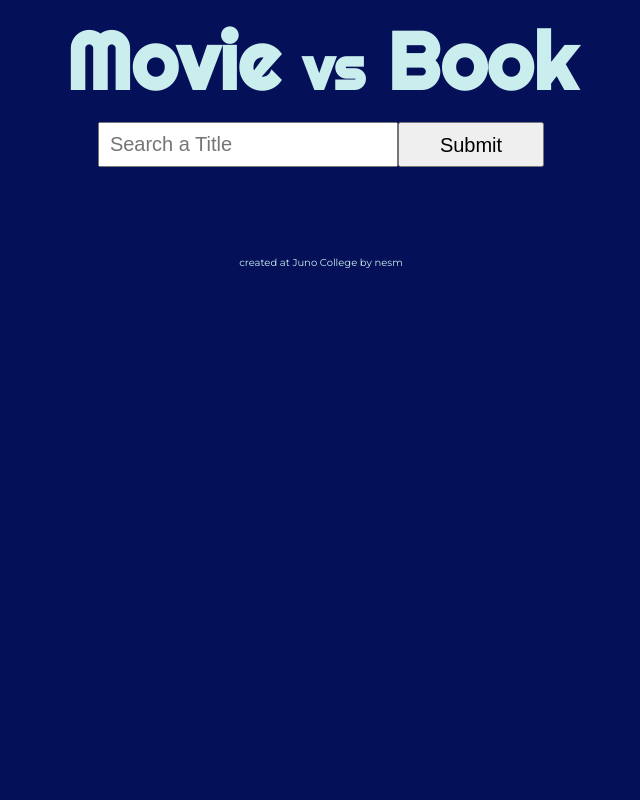
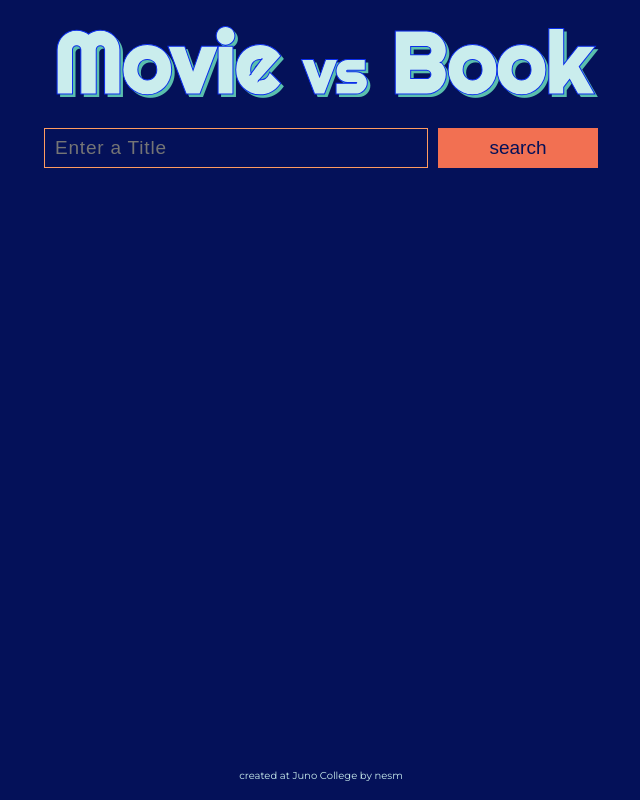
Before and after one commit to N-E-S-M/fictionFaceOff, a React (Create React App) app: page / in a window 1280 px wide. Shown: the whole page, without its empty margins (319-959 px from the left). Built offline with nearby package versions, Linux system fonts and the light colour scheme.

Commit message:
styled header and created index partial for all main styles

```diff
--- a/src/App.scss
+++ b/src/App.scss
@@ -1,139 +1,5 @@
 @import "styles/variables";
 @import "styles/setup";
 @import "styles/mixins";
-
-.wrapper {
-  width: 90%;
-  max-width: 1200px;
-  margin: 0 auto;
-}
-
-.flexContainer {
-  display: flex;
-  flex-direction: column;
-  align-items: center;
-  height: 100%;
-}
-
-header {
-  h1 {
-    @include headerFont(8rem);
-  }
-
-  span {
-    @include headerFont(6rem);
-  }
-  margin: 15px;
-}
-
-main {
-  height: 100%;
-  display: flex;
-  flex-direction: column;
-}
-
-.resultsSection {
-  display: flex;
-  justify-content: space-between;
-  align-items: flex-start;
-
-  div.winner,
-  div.loser {
-    display: flex;
-    flex-direction: column;
-    justify-content: flex-start;
-    align-items: center;
-    width: 45%;
-    height: 80%;
-    min-width: 400px;
-    padding: 20px;
-    margin: 25px;
-    background: $darkerBlue;
-
-    h2 {
-      font-size: 2.5rem;
-      text-align: center;
-      height: 35px;
-      margin-bottom: 10px;
-    }
-  }
-
-  p {
-    font-size: 1.6rem;
-  }
-
-  p.author {
-    padding: 5px;
-    display: none;
-  }
-
-  img {
-    width: 250px;
-    height: 380px;
-    object-fit: cover;
-    margin: 20px;
-  }
-}
-
-.description {
-  height: 250px;
-  overflow-y: scroll;
-}
-
-/* Hide scrollbar for Chrome, Safari and Opera */
-.description::-webkit-scrollbar {
-  display: none;
-}
-/* Hide scrollbar for IE, Edge and Firefox */
-.description {
-  -ms-overflow-style: none; /* IE and Edge */
-  scrollbar-width: none; /* Firefox */
-}
-
-p.rating {
-  @include headerFont(3rem);
-  color: $lightOrange;
-  margin: 30px 0 10px;
-}
-
-form {
-  display: flex;
-  justify-content: center;
-  input[type="text"] {
-    font-size: 2rem;
-    padding: 10px;
-    height: 45px;
-    outline: none;
-    width: 300px;
-    margin-bottom: 70px;
-  }
-
-  button {
-    font-size: 2rem;
-    padding: 10px 40px;
-    height: 45px;
-  }
-}
-
-.winner {
-  border: 7px solid $yellow;
-}
-
-.loser, .tie {
-	border: 7px solid $text;
-}
-
-footer {
-  margin-top: auto;
-  padding: 20px;
-  height: 50px;
-  width: 100%;
-  text-align: center;
-
-  a {
-    text-decoration: none;
-    color: $text;
-  }
-}
-
+@import "styles/index";
 @import "styles/mediaQueries";
--- a/src/Form.js
+++ b/src/Form.js
@@ -3,7 +3,7 @@ const Form = ({ userInput, handleSubmit, setUserInput }) => {
     <form onSubmit={handleSubmit}>
       <label htmlFor="search" className="srOnly">Enter a title:</label>
       <input
-        placeholder='Search a Title'
+        placeholder='Enter a Title'
         minLength="2"
         required
         value={userInput}
@@ -11,7 +11,7 @@ const Form = ({ userInput, handleSubmit, setUserInput }) => {
         id="search"
         onChange={(e) => { setUserInput(e.target.value) }}
       />
-      <button>Submit</button>
+      <button>search</button>
     </form>
   )
 }
--- /dev/null
+++ b/src/styles/_index.scss
@@ -0,0 +1,172 @@
+.wrapper {
+    width: 90%;
+    max-width: 1200px;
+    margin: 0 auto;
+}
+
+.flexContainer {
+    display: flex;
+    flex-direction: column;
+    align-items: center;
+    height: 100%;
+    min-height: 100vh;
+}
+
+header {
+    h1 {
+        @include headerFont(calc(4rem + 3.5vw));
+        -webkit-text-stroke-width: 1px;
+        -webkit-text-stroke-color: lighten( $blue, 30% );
+        text-shadow: 3px 3px 0px $darkerText;
+    }
+
+    span {
+        @include headerFont(calc(1rem + 4vw));
+    }
+    margin: 15px;
+}
+
+main {
+    height: 100%;
+    display: flex;
+    flex-direction: column;
+}
+
+form {
+    display: flex;
+    justify-content: center;
+    margin: 0 auto 20px auto;
+    width: 50vw;
+    min-width: 450px;
+
+    input[type="text"] {
+        height: 40px;
+        width: 60%;
+        padding: 10px;
+        margin-bottom: 5px;
+        font-size: 1.9rem;
+        letter-spacing: 0.8px;
+        color: $text;
+        border: 1px solid $lightOrange;
+        outline: none;
+        background-color: $blue;
+
+        &:focus,
+        &:hover {
+            background-color: lighten( $blue, 10% )
+        }
+}
+
+::placeholder {
+    opacity: 1;
+}
+
+button {
+    height: 40px;
+    width: 25%;
+    min-width: 120px;
+    margin-left: 10px;
+    padding: 0 35px;
+    font-size: 1.9rem;
+    color: $blue;
+    border: 1px solid transparent;
+    background-color: $darkerOrange;
+
+        &:hover,
+        &:focus {
+        background-color: $text;
+        border: 1px solid $darkerOrange;
+        }
+    }
+}
+
+.resultsSection {
+    display: flex;
+    justify-content: space-between;
+    align-items: flex-start;
+
+    div.winner,
+    div.loser {
+        display: flex;
+        flex-direction: column;
+        justify-content: flex-start;
+        align-items: center;
+        width: 45%;
+        height: 80%;
+        min-width: 400px;
+        padding: 20px;
+        margin: 25px;
+        background: $darkerBlue;
+
+    h2 {
+        font-size: 2.5rem;
+        text-align: center;
+        height: 35px;
+        margin-bottom: 10px;
+    }
+    }
+
+    p {
+        font-size: 1.6rem;
+    }
+
+    p.author {
+        padding: 5px;
+        display: none;
+    }
+
+    img {
+        width: 250px;
+        height: 380px;
+        object-fit: cover;
+        margin: 20px;
+    }
+}
+
+.description {
+    height: 250px;
+    overflow-y: scroll;
+}
+
+/* Hide scrollbar for Chrome, Safari and Opera */
+.description::-webkit-scrollbar {
+    display: none;
+}
+/* Hide scrollbar for IE, Edge and Firefox */
+.description {
+  -ms-overflow-style: none; /* IE and Edge */
+  scrollbar-width: none; /* Firefox */
+}
+
+p.rating {
+    @include headerFont(3rem);
+    color: $lightOrange;
+    margin: 30px 0 10px;
+}
+
+
+.winner {
+    border: 7px solid $yellow;
+}
+
+.loser, .tie {
+	border: 7px solid $text;
+}
+
+footer {
+    margin-top: auto;
+    padding: 20px;
+    height: 50px;
+    width: 100%;
+    text-align: center;
+
+    a {
+        text-decoration: none;
+        color: $text;
+
+        &:focus,
+        &:hover {
+            color: $lightOrange;
+        }
+    }
+}
--- a/src/styles/_mediaQueries.scss
+++ b/src/styles/_mediaQueries.scss
@@ -0,0 +1,16 @@
+@media (max-width: 475px) {
+    form {
+        flex-direction: column;
+        min-width: 100%;
+        margin: 0 auto;
+
+        input[type="text"] {
+            width: 100%;
+        }
+
+        button {
+            width: 100%;
+            margin-left: 0;
+        }
+    }
+}
```
Also changed, not shown: 1 other file (tests, documents, lock files or other folders).
